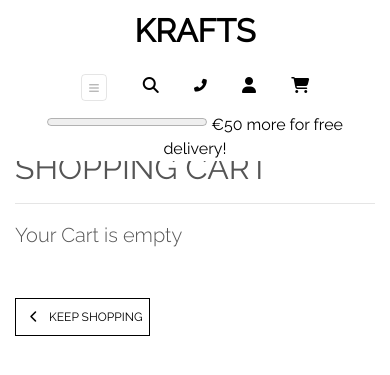
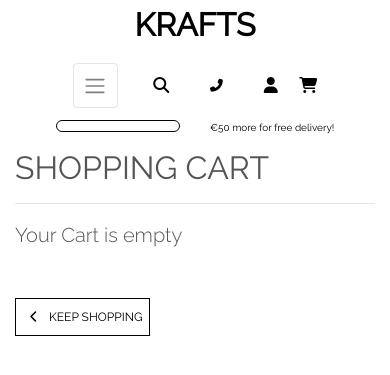
Before and after one commit to DarraghReid/krafts, a Django app: page /cart/ in a window 390 px wide. Shown: the top 375 px of the page. Run offline with Django 3.2, Linux system fonts and the light colour scheme; parts of the project's set-up code (start-up, migrations or seed data) failed here and were passed over; some libraries are stand-ins or nearby versions.

Commit message:
add progress bar functionality, styles

```diff
--- a/static/css/base.css
+++ b/static/css/base.css
@@ -64,6 +64,21 @@ body {
 
 .bg-black {
     background: #000 !important;
+}
+
+#progress-bar {
+    height: 80%;
+    border: 1px solid black;
+    border-radius: 10px;
+    background: white;
+    overflow: hidden;
+}
+
+#percentage {
+    width: 8px;
+    height: 100%;
+    border-radius: 10px;
+    background: #17a2b8;
 }
 
 .overlay {
@@ -334,49 +349,12 @@ input[name='q']::placeholder {
 
     /* Push body down to bottom of main page header */
     .header-container {
-        padding-top: 164px;
+        padding-top: 140px;
+        border-bottom: 1px solid black;
     }
 }
 
-/* Pad the top a bit when navbar is collapsed on mobile */
-@media (max-width: 991px) {
-    .header-container {
-        padding-top: 116px;
-    }
-
-    body {
-        height: calc(100vh - 116px);
-    }
-
-    .display-4.logo-font.text-black {
-        font-size: 2rem;
-    }
-
-    .navbar-toggler {
-        padding: .4rem .4rem;
-        font-size: .5rem;
-    }
-
-    #delivery-banner h4 {
-        font-size: .9rem;
-    }
-
-    .btn.btn-outline-black.rounded-0,
-    .btn.btn-black.rounded-0 {
-        padding: .375rem .375rem;
-    }
-
-    .btn.btn-outline-black.rounded-0.btn-lg,
-    .btn.btn-black.rounded-0.btn-lg {
-        padding: .375rem .375rem;
-        font-size: .75rem;
-    }
-
-    .increment-qty, .decrement-qty {
-        padding: .25rem .5rem !important;
-    }
-}
-
+/* Make carousel text responsive on all screen sizes*/
 @media (max-width: 704px) {
     .carousel-caption h2 {
         font-size: 30px;
@@ -405,11 +383,19 @@ input[name='q']::placeholder {
     .carousel-caption h3 {
         font-size: 15px;
     }
+
+    #free-delivery {
+        font-size: 12px;
+    }
 }
 
 @media (max-width: 442px) {
     .carousel-caption h2 {
         font-size: 17px;
+    }
+
+    #free-delivery {
+        font-size: 10px;
     }
 }
 
@@ -427,6 +413,57 @@ input[name='q']::placeholder {
     .carousel-caption h3 {
         font-size: 13px;
     }
+
+    #free-delivery {
+        font-size: 8px;
+    }
+}
+
+/* Pad the top a bit when navbar is collapsed on mobile */
+@media (max-width: 991px) {
+    .header-container {
+        padding-top: 116px;
+    }
+
+    body {
+        height: calc(100vh - 116px);
+    }
+
+    .display-4.logo-font.text-black {
+        font-size: 2rem;
+    }
+
+    .nav-link {
+        padding: 0.15rem;
+    }
+
+    .nav-link i.fa-lg {
+        font-size: 1rem;
+    }
+
+    .navbar-toggler {
+        padding: .6rem .6rem;
+        font-size: 1rem;
+    }
+
+    #delivery-banner h4 {
+        font-size: .9rem;
+    }
+
+    .btn.btn-outline-black.rounded-0,
+    .btn.btn-black.rounded-0 {
+        padding: .375rem .375rem;
+    }
+
+    .btn.btn-outline-black.rounded-0.btn-lg,
+    .btn.btn-black.rounded-0.btn-lg {
+        padding: .375rem .375rem;
+        font-size: .75rem;
+    }
+
+    .increment-qty, .decrement-qty {
+        padding: .25rem .5rem !important;
+    }
 }
 
 /* Bring navbar button inline with other list items on sm screen up */
--- /dev/null
+++ b/static/js/base.js
@@ -0,0 +1,18 @@
+// Get progress bar that contains cart total as data attribute
+let progressBar = document.getElementById("progress-bar");
+console.log("progressbar: " + progressBar)
+
+// Get cart total from data attribute
+let total = Math.floor(progressBar.dataset.total)
+console.log("total: " + total)
+
+// Multiply total by two to get percentage of delivery threshold
+percentage = total * 2
+console.log("Percentage: " + percentage)
+
+// Get inner div of progress bar
+let percentageBar = document.getElementById("percentage")
+console.log("percentageBar: " + percentageBar)
+
+// Set percentage width of inner div to delivery threshold percentage
+percentageBar.style.width = `${percentage}%`
--- a/templates/base.html
+++ b/templates/base.html
@@ -54,11 +54,16 @@
             <!-- Header seen on smaller devices-->
             {% include 'includes/mobile-top-header.html' %}
             <!-- Progress bar displayed under nav informing customers of free delivery requirements -->
-            <div id="delivery-banner" class="row text-center bg-white">
-                <div class="col text-black">
-                    <progress max="{{ free_delivery_threshold }}" value=".01"></progress>
+            <div id="delivery-banner" class="row bg-white">
+                <!-- Progress bar-->
+                <div class="col-6 col-md 7">
+                    <div class="w-75 float-right" id="progress-bar" data-total="{{ grand_total|floatformat:2 }}">
+                        <div id="percentage"></div>
+                    </div>
+                </div>
+                <!-- free_delivery_threshold/free_delivery_delta found in settings.py -->
+                <div class="col-6 col-md-5 text-black float-left" id="free-delivery">
                     <span>€{{ free_delivery_delta }} more for free delivery!</span>
-                    <!-- free_delivery_threshold found in settings.py -->
                 </div>
             </div>
         </header>
@@ -98,9 +103,11 @@
         {% block postloadjs %}
             <!-- Ensure MESSAGE_STORAGE variable in settings.py is set -->
             <script type="text/javascript">
-            // Call toast BS method with option of 'show' on elements with .toast class
+                // Call toast BS method with option of 'show' on elements with .toast class
                 $('.toast').toast('show');
             </script>
+            <!-- Custom base.js file -->
+            <script src="{% static 'js/base.js' %}"></script>
         {% endblock %}
     </body>
 </html>
--- a/templates/includes/md-top-header.html
+++ b/templates/includes/md-top-header.html
@@ -68,7 +68,7 @@
                 <!-- Link leads to contact page -->
                 <a class="text-black nav-link" href="{% url 'contact' %}" id="user-options">
                     <div class="text-center">
-                        <div>
+                        <div class="icon">
                             <i class="fas fa-phone-alt"></i>
                         </div>
                         <p class="my-0 d-none d-sm-block">
--- a/templates/includes/mobile-top-header.html
+++ b/templates/includes/mobile-top-header.html
@@ -64,7 +64,7 @@
                 <!-- Link leads to contact page -->
                 <a class="text-black nav-link px-3 px-sm-4" href="{% url 'contact' %}" id="user-options">
                     <div class="text-center">
-                        <div>
+                        <div class="icon">
                             <i class="fas fa-phone-alt"></i>
                         </div>
                         <p class="my-0 d-none d-sm-block">
```
